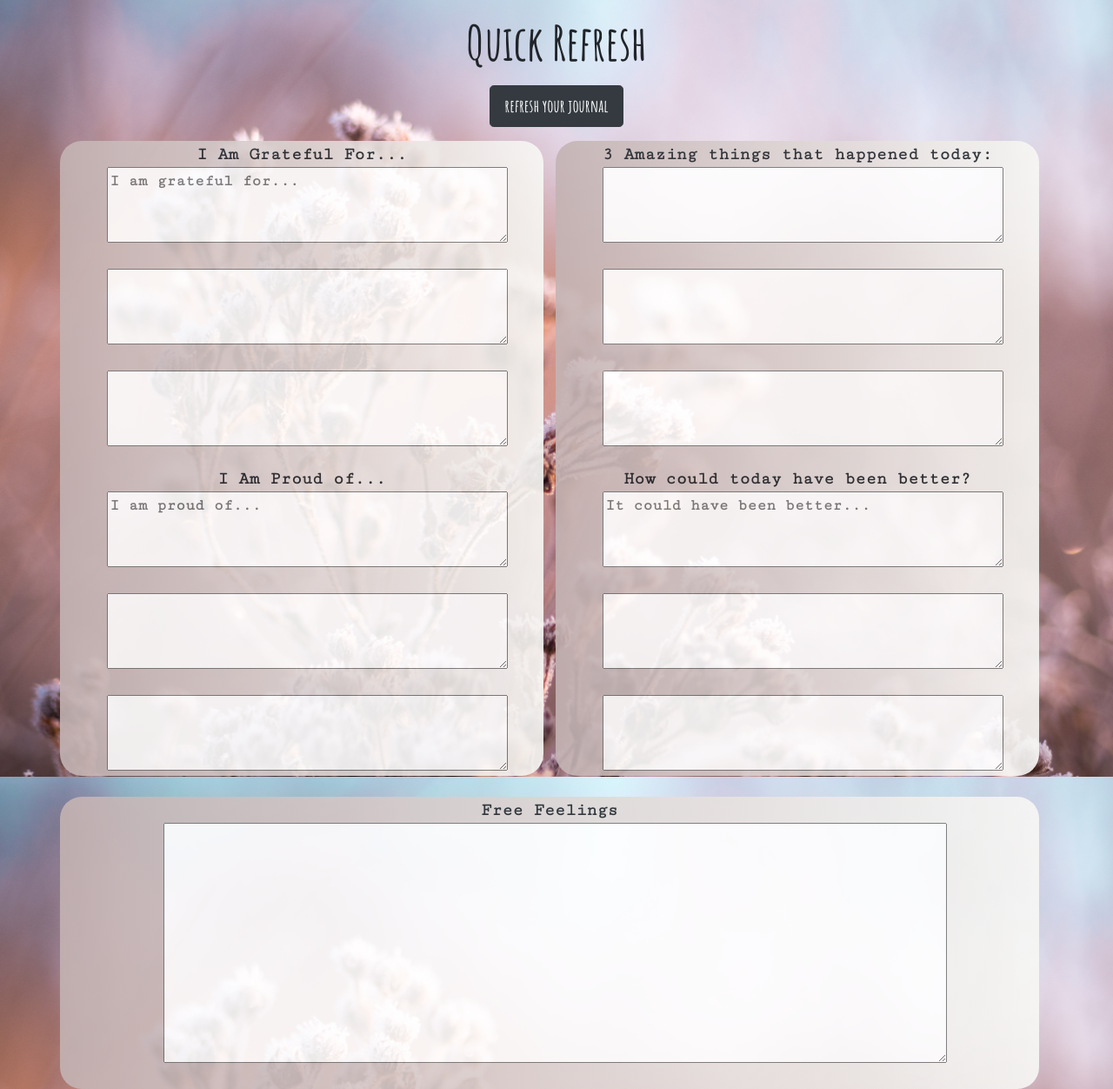
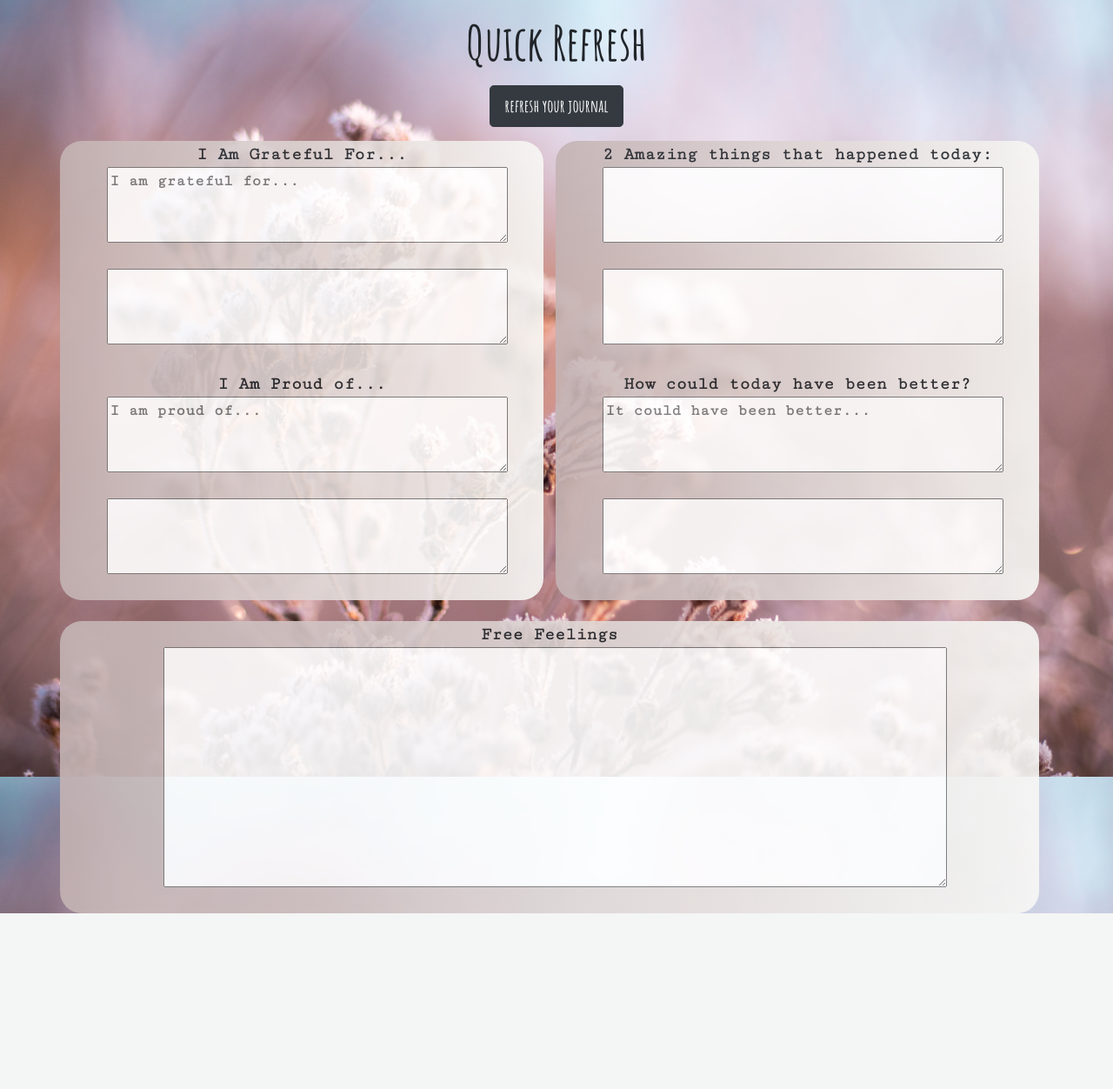
Before and after one commit to ashleykwan8/HBproject-planner, a Flask app: page /journal in a window 1280 px wide. Shown: the part 67-1319 px from the top of the page at 87% size. After the commit the page ends 1117 px from the top, so only its background shows below. Run offline with Flask 2, Linux system fonts and the light colour scheme; some libraries are stand-ins or nearby versions; some web fonts are replaced.

Commit message:
fixed styling on journal html

```diff
--- a/templates/journal.html
+++ b/templates/journal.html
@@ -26,29 +26,29 @@
                     <ol>
                         <li><textarea rows="3" cols="40" placeholder="I am grateful for..."></textarea></li><br>
                         <li><textarea rows="3" cols="40"></textarea></li>
-                        <li class="mt-4"><textarea rows="3" cols="40"></textarea></li>
+                        <!-- <li class="mt-4"><textarea rows="3" cols="40"></textarea></li>  -->
                     </ol>
-                <div class="mt-3" id="title">I Am Proud of...</div>
+                <div class="mt-4" id="title">I Am Proud of...</div>
                     <ol>
                         <li><textarea rows="3" cols="40" placeholder="I am proud of..."></textarea></li><br>
                         <li><textarea rows="3" cols="40"></textarea></li><br>
-                        <li><textarea rows="3" cols="40"></textarea></li>
+                        <!-- <li><textarea rows="3" cols="40"></textarea></li> -->
                     </ol>
             </div>
         </div>
         <div class="col">
             <div id="entry">
-                <div class="mt-3" id="title">3 Amazing things that happened today:</div>
+                <div class="mt-3" id="title">2 Amazing things that happened today:</div>
                     <ol>
                         <li><textarea rows="3" cols="40"></textarea></li><br>
                         <li><textarea rows="3" cols="40"></textarea></li><br>
-                        <li><textarea rows="3" cols="40"></textarea></li>
+                        <!-- <li><textarea rows="3" cols="40"></textarea></li> -->
                     </ol>
-                <div class="mt-3" id="title">How could today have been better?</div>
+                <div id="title">How could today have been better?</div>
                     <ol>
                         <li><textarea rows="3" cols="40" placeholder="It could have been better..."></textarea></li><br>
                         <li><textarea rows="3" cols="40"></textarea></li><br>
-                        <li><textarea rows="3" cols="40"></textarea></li>
+                        <!-- <li><textarea rows="3" cols="40"></textarea></li> -->
                     </ol>
             </div>
         </div>
```
